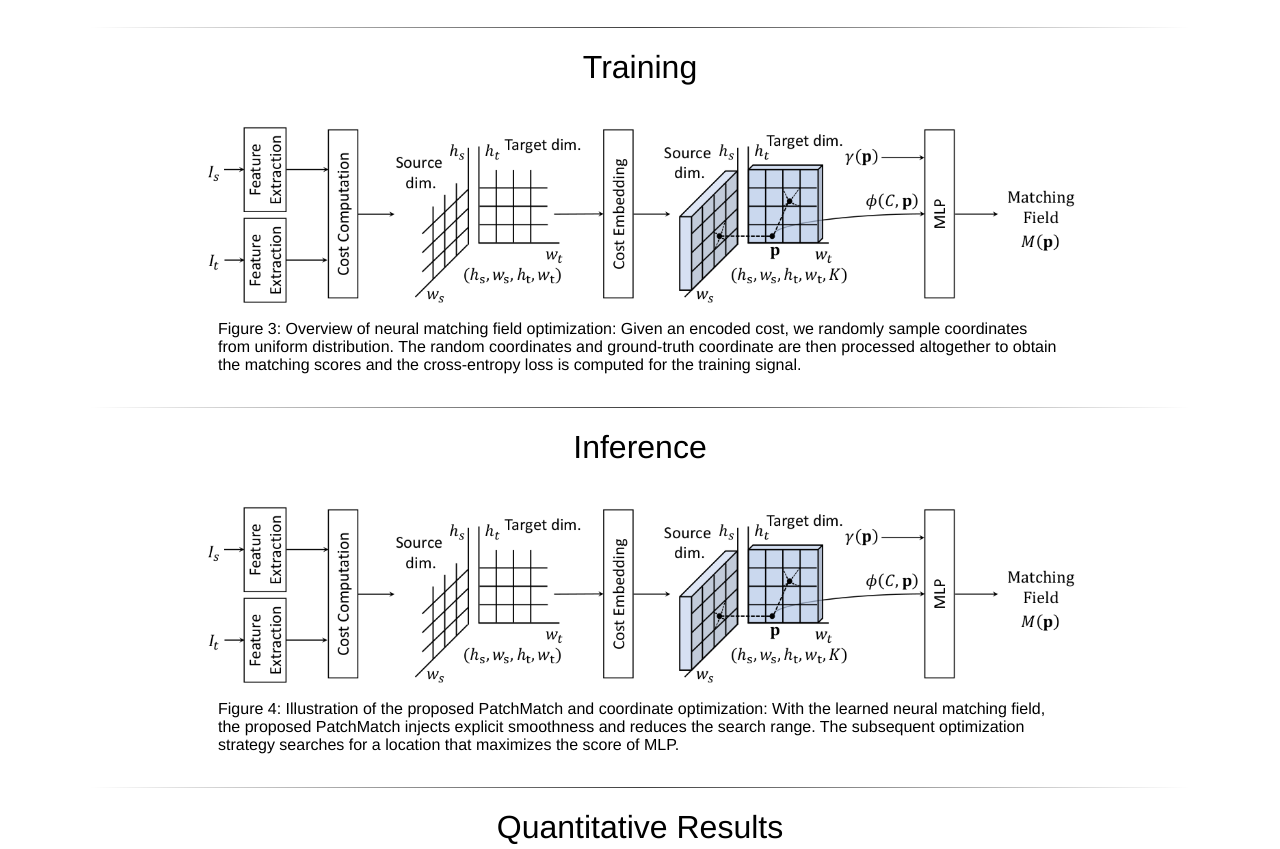
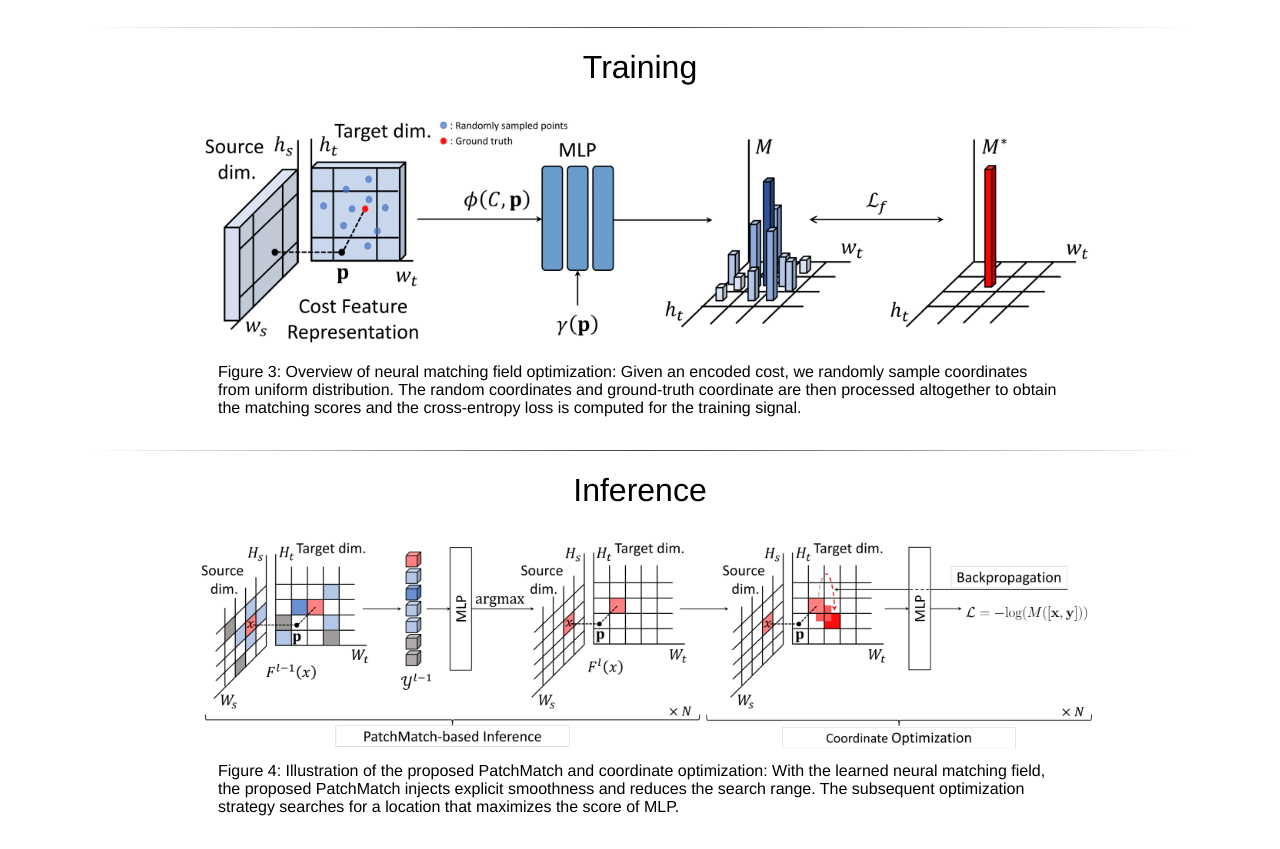
Before and after one commit to cvlab-kaist/NeMF, a plain HTML site: page index.html in a window 1280 px wide. Shown: the part 1366-2215 px from the top of the page. Drawn offline with Linux system fonts and the light colour scheme; a script that the page names is missing.

Commit message:
add training, inference

```diff
--- a/index.html
+++ b/index.html
@@ -274,7 +274,7 @@
 		<tr>
 			<td align=center width=600px>
 				<center>
-					<td><img class="round" style="width:900px" src="./resources/figure_2.png"/></td>
+					<td><img class="round" style="width:900px" src="./resources/figure_3.png"/></td>
 				</center>
 			</td>
 		</tr>
@@ -300,7 +300,7 @@
 		<tr>
 			<td align=center width=600px>
 				<center>
-					<td><img class="round" style="width:900px" src="./resources/figure_2.png"/></td>
+					<td><img class="round" style="width:900px" src="./resources/figure_4.png"/></td>
 				</center>
 			</td>
 		</tr>
```
Also changed, not shown: resources/figure_3.png (added), resources/figure_4.png (added), resources/memory_consumption.png (deleted), resources/midm_architecture.png (deleted), resources/paper_midm.png (deleted), resources/paper_midm2.png (deleted), resources/preview.jpeg (deleted), resources/visualization.png (added), 5 other files.
